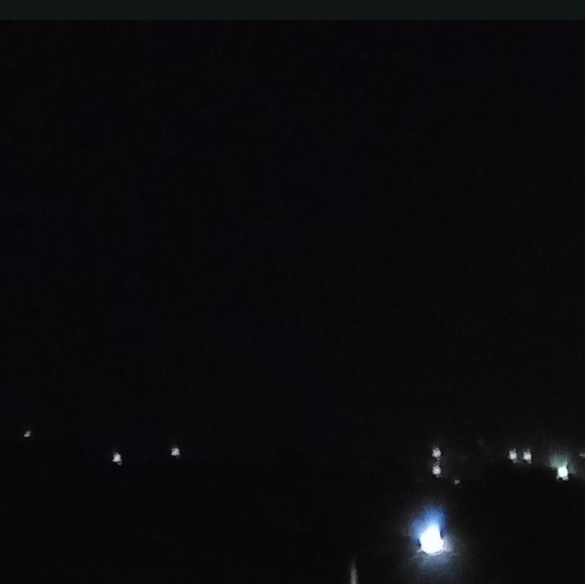
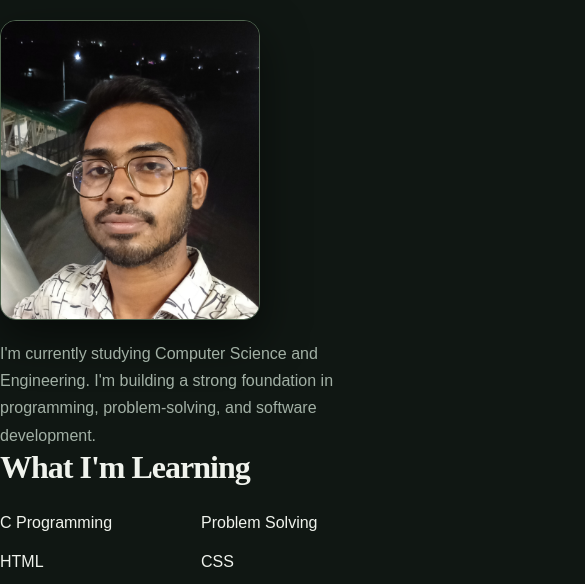
Before and after one commit to evon122780-prog/evon122780-prog.github.io, a plain HTML site: page index.html in a window 390 px wide. Shown: the part 465-1049 px from the top of the page, 585 px wide, since content can reach past the window. Drawn offline with Linux system fonts and the light colour scheme.

Commit message:
Update style.css

```diff
--- a/style.css
+++ b/style.css
@@ -291,3 +291,32 @@ footer {
     flex-direction: column;
   }
 }
+
+.about-layout {
+  display: grid;
+  grid-template-columns: 220px 1fr;
+  align-items: center;
+  gap: 32px;
+}
+
+.profile-photo {
+  width: 220px;
+  height: 260px;
+  object-fit: cover;
+  object-position: center 35%;
+  border-radius: 16px;
+  border: 1px solid #50644f;
+  box-shadow: 0 18px 45px #0008;
+}
+
+@media (max-width: 600px) {
+  .about-layout {
+    grid-template-columns: 1fr;
+    gap: 20px;
+  }
+
+  .profile-photo {
+    width: min(100%, 260px);
+    height: 300px;
+  }
+}
```
